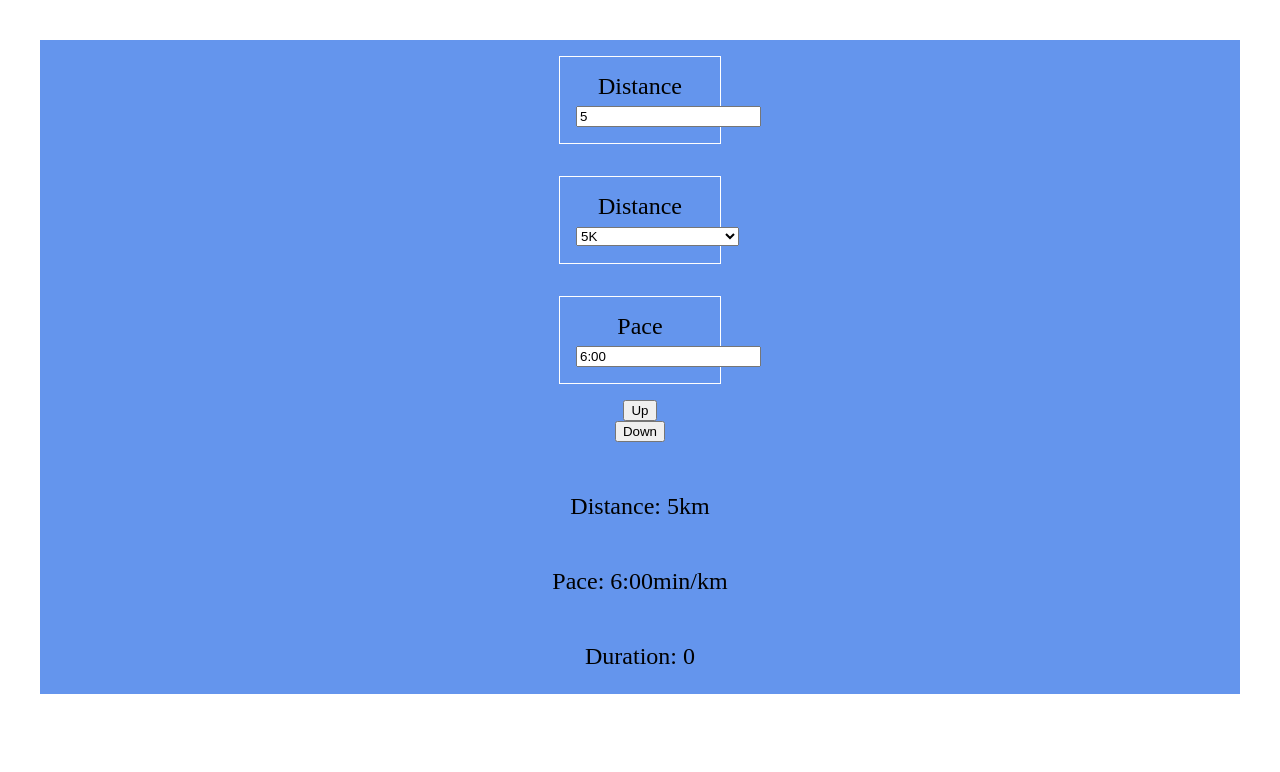
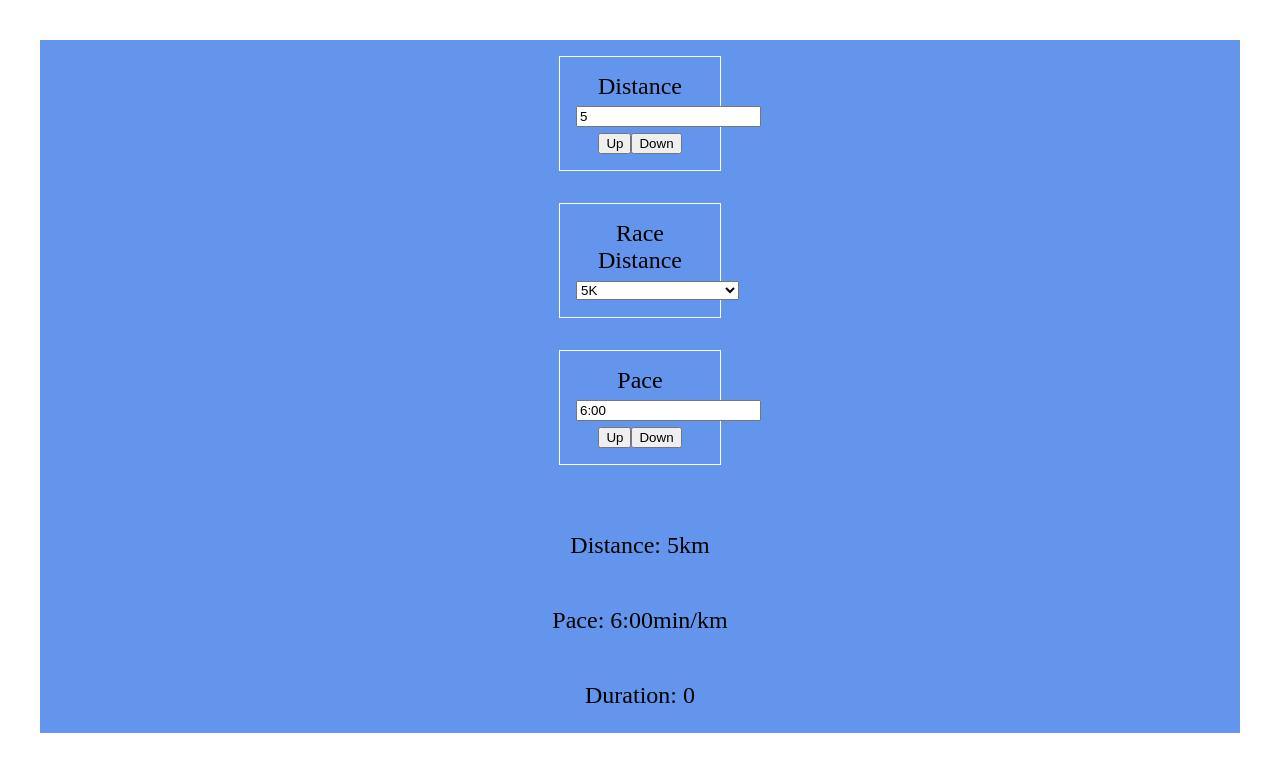
Before and after one commit to sophocles99/pace, a React (Vite) app: page / in a window 1280 px wide. Shown: the top 772 px of the page. Built offline with nearby package versions, Linux system fonts and the light colour scheme.

Commit message:
add buttons to DistanceInput

```diff
--- a/src/App.tsx
+++ b/src/App.tsx
@@ -11,17 +11,18 @@ export default function App() {
   const [duration, setDuration] = useState(0); // Duration in seconds
   const [lastChanged, setLastChanged] = useState("");
 
-  function changeDistance(newDistance: number) {
-    setDistance(newDistance);
-    setDuration(newDistance * pace);
-    setLastChanged("distance");
-  }
   const paceMinutes = Math.floor(pace / 60);
   const paceSeconds = pace % 60;
   const paceString = `${paceMinutes}:${String(paceSeconds).padStart(
     2,
     "0"
   )}min/km`;
+
+  function changeDistance(newDistance: number) {
+    setDistance(newDistance);
+    setDuration(newDistance * pace);
+    setLastChanged("distance");
+  }
 
   function changePace(newPace: number) {
     setPace(newPace);
--- a/src/components/DistanceInput.tsx
+++ b/src/components/DistanceInput.tsx
@@ -12,8 +12,7 @@ export default function DistanceInput({
   const [newDistance, setNewDistance] = useState("");
 
   useEffect(() => {
-    const distanceString = distance ? String(distance) : "";
-    setNewDistance(distanceString);
+    setNewDistance(String(distance));
   }, [distance]);
 
   function handleChange(event: ChangeEvent<HTMLInputElement>) {
@@ -22,10 +21,20 @@ export default function DistanceInput({
     changeDistance(Number(newValue));
   }
 
+  function handleClick(increment: number) {
+    return function () {
+      changeDistance(distance + increment);
+    };
+  }
+
   return (
-    <label className="input-container">
-      Distance
-      <input value={newDistance} onChange={handleChange} type="number" />
-    </label>
+    <div className="input-container">
+      <label>
+        Distance
+        <input value={newDistance} onChange={handleChange} type="number" />
+      </label>
+      <button onClick={handleClick(0.1)}>Up</button>
+      <button onClick={handleClick(-0.1)}>Down</button>
+    </div>
   );
 }
--- a/src/components/DistanceSelect.tsx
+++ b/src/components/DistanceSelect.tsx
@@ -41,7 +41,7 @@ export default function DistanceSelect({
   return (
     <>
       <label className="input-container">
-        Distance
+        Race Distance
         <select onChange={handleChange} value={selectedDistance}>
           <option value="" disabled>Choose a race distance</option>
           {Object.keys(raceDistances).map((raceDistanceName) => {
--- a/src/components/PaceInput.tsx
+++ b/src/components/PaceInput.tsx
@@ -13,7 +13,7 @@ export default function PaceInput({ pace, changePace }: PaceComponentProps) {
     const seconds = pace % 60;
     const paceString = `${minutes}:${String(seconds).padStart(2, "0")}`;
     setNewPace(paceString);
-  }, []);
+  }, [pace]);
 
   function handleChange(e: ChangeEvent<HTMLInputElement>) {
     let newValue = e.target.value;
@@ -24,18 +24,20 @@ export default function PaceInput({ pace, changePace }: PaceComponentProps) {
     changePace(Number(newMinutes) * 60 + Number(newSeconds));
   }
 
-  const handleClick = (increment: number) => () => {
-    changePace(pace + increment);
+  function handleClick(increment: number) {
+    return function () {
+      changePace(pace + increment);
+    };
   }
 
   return (
-    <>
-      <label className="input-container">
+    <div className="input-container">
+      <label>
         Pace
         <input value={newPace} onChange={handleChange} inputMode="numeric" />
       </label>
       <button onClick={handleClick(1)}>Up</button>
       <button onClick={handleClick(-1)}>Down</button>
-    </>
+    </div>
   );
 }
```
